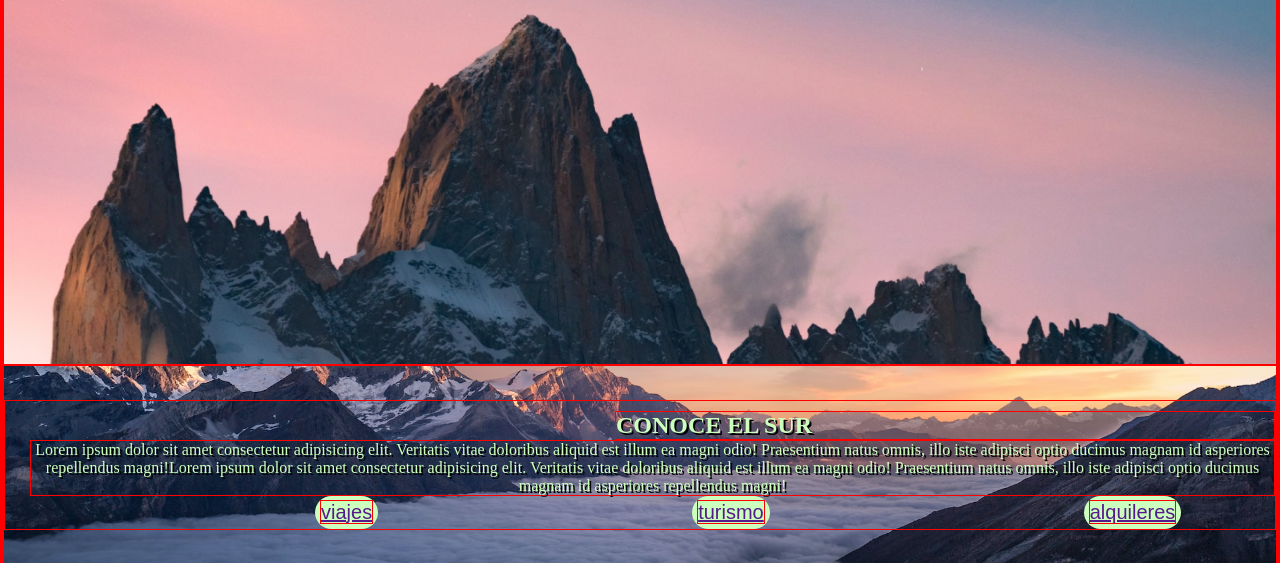
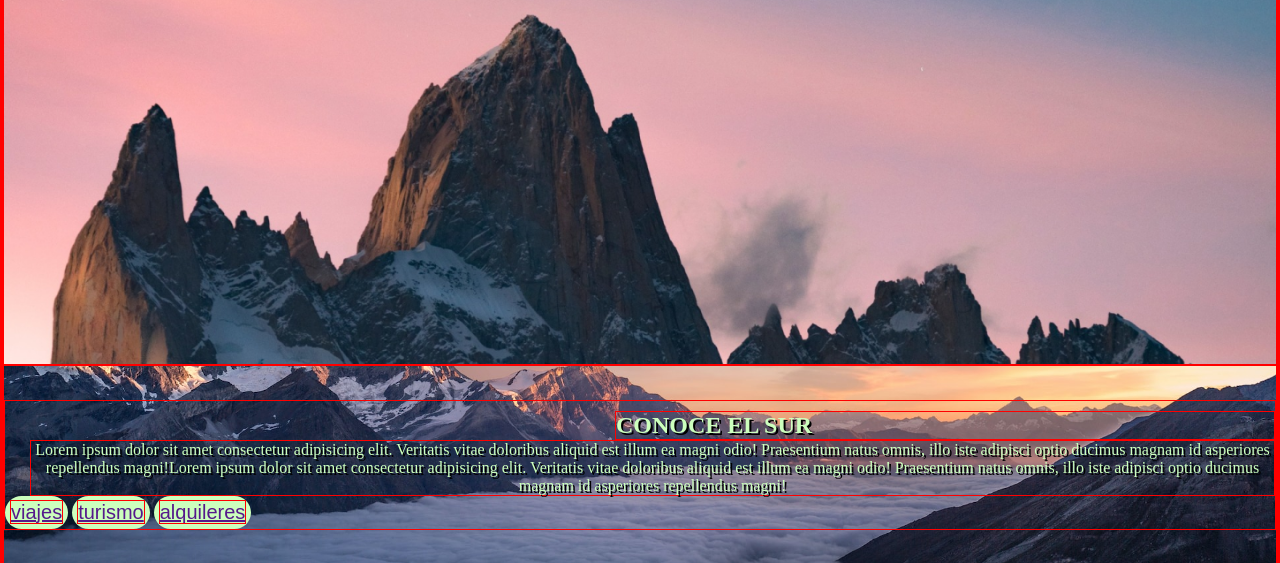
Before and after one commit to Ezequiel297/PROYECTO-PATAGONIA-MI-PROYECTO-MARIO-MARTINEZ, a plain HTML site: page index.html in a window 1280 px wide. Shown: the part 214-777 px from the top of the page. Drawn offline with Linux system fonts and the light colour scheme.

Commit message:
modificacion de css

```diff
--- a/css/style.css
+++ b/css/style.css
@@ -89,7 +89,7 @@ text-shadow: 2px 2px black;
 }
 
 .sectionSecundaria div button{
-margin-left: 310px;
+margin-left: 310    px;
 padding: 5px 5px;
 border: none;
 border-radius: 30px;
```
